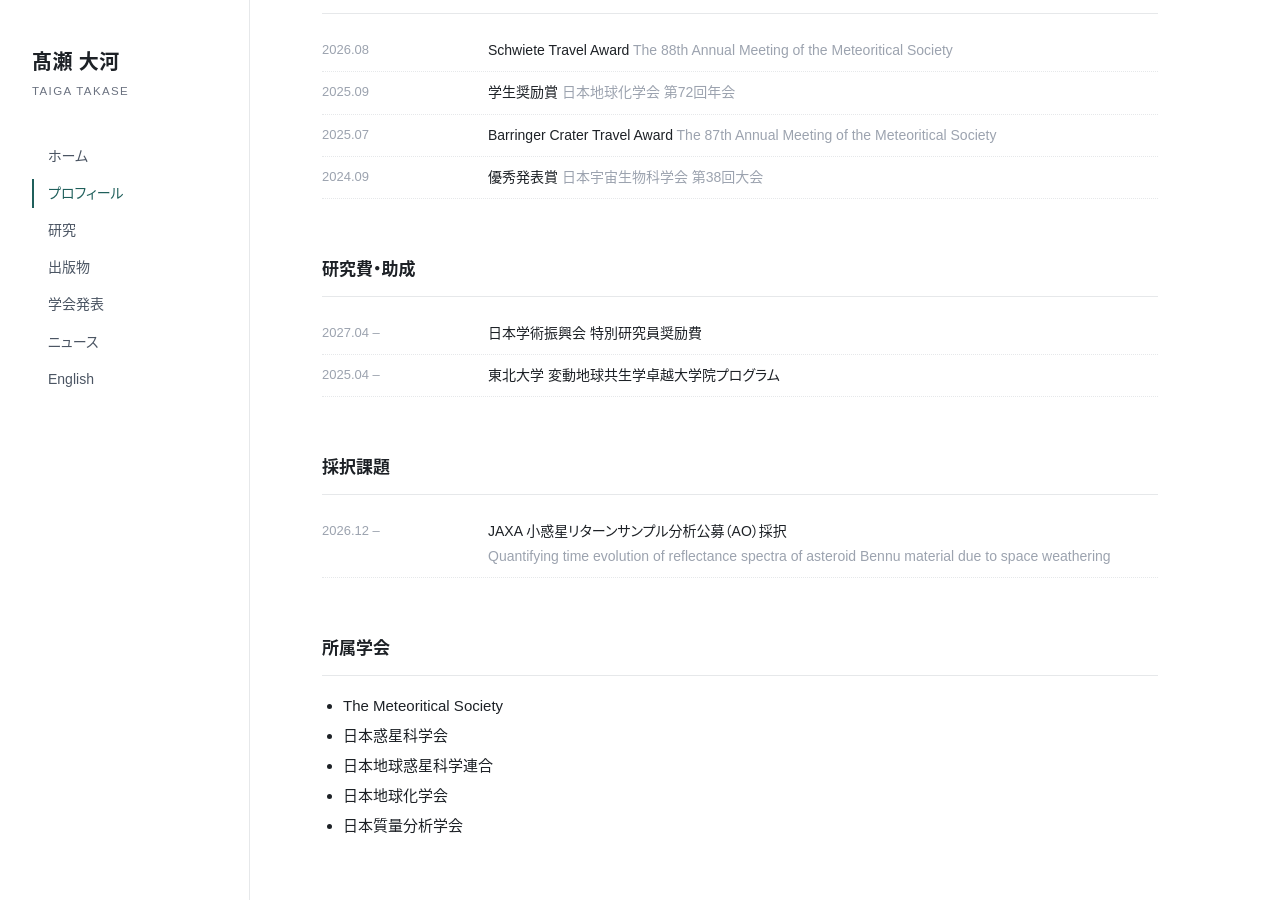
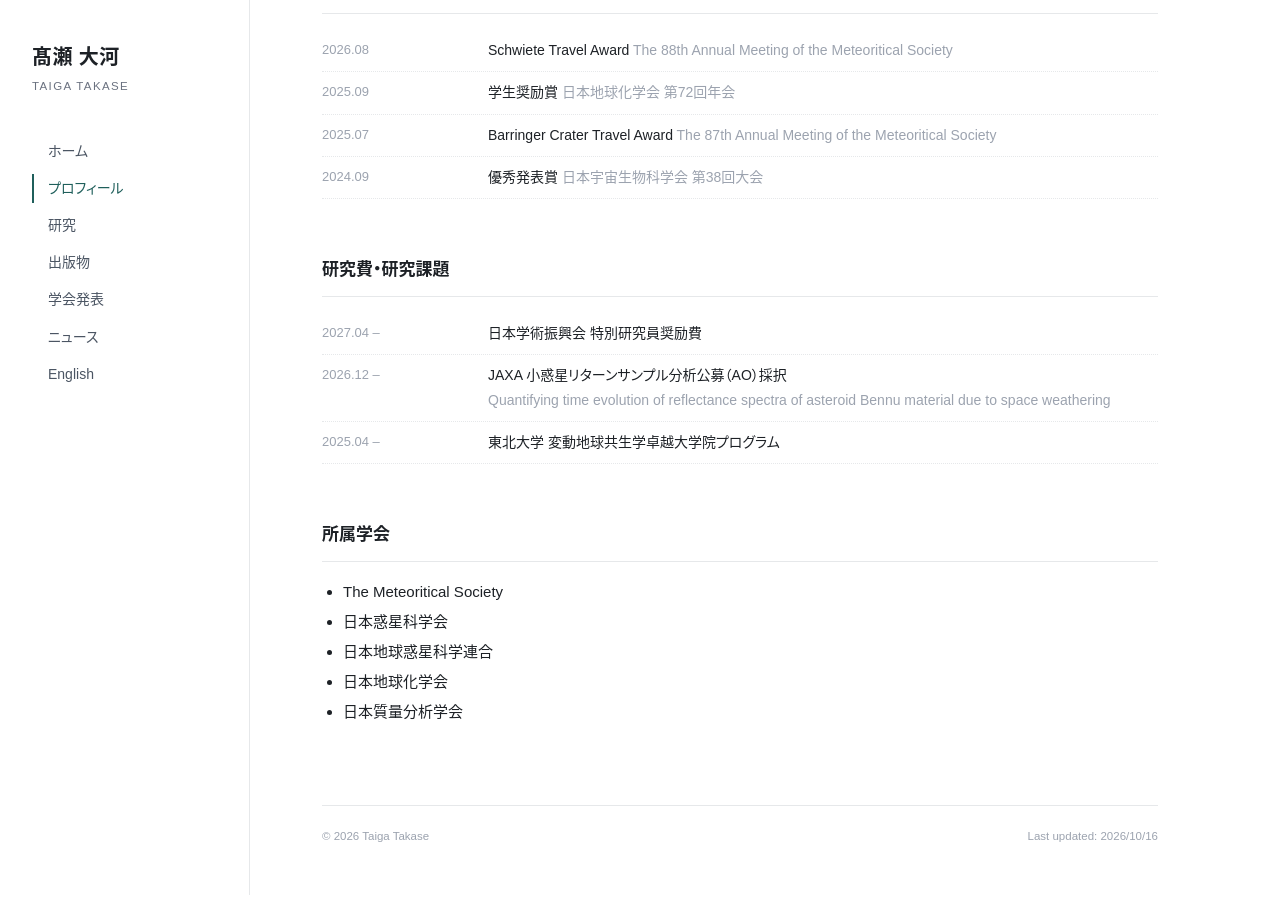
Before and after one commit to takasetaigat1/takasetaigat1.github.io, a Jekyll site: the page built from profile.html, in a window 1280 px wide and 900 px high, scrolled down 858 px. Built offline with Jekyll 4.4.1, drawn with Linux system fonts in a browser that asks for light colours; some web fonts are replaced.

Commit message:
Merge JAXA AO into grants section, rename to 研究費・研究課題
Co-Authored-By: Claude Fable 5.1 <noreply@anthropic.com>
Claude-Session: https://claude.ai/code/session_01WJ69PvNMxXwpNZfvYmXkxj

```diff
--- a/profile.html
+++ b/profile.html
@@ -27,13 +27,8 @@ permalink: /profile/
 {% endif %}
 
 {% if p.grants.size > 0 %}
-<h2>研究費・助成</h2>
-<ul class="timeline">{% for e in p.grants %}<li><span class="dt">{{ e.period }}</span><span>{{ e.text }}</span></li>{% endfor %}</ul>
-{% endif %}
-
-{% if p.projects.size > 0 %}
-<h2>採択課題</h2>
-<ul class="timeline">{% for e in p.projects %}<li><span class="dt">{{ e.period }}</span><span>{{ e.text }}{% if e.sub %}<br><span class="sub">{{ e.sub }}</span>{% endif %}</span></li>{% endfor %}</ul>
+<h2>研究費・研究課題</h2>
+<ul class="timeline">{% for e in p.grants %}<li><span class="dt">{{ e.period }}</span><span>{{ e.text }}{% if e.sub %}<br><span class="sub">{{ e.sub }}</span>{% endif %}</span></li>{% endfor %}</ul>
 {% endif %}
 
 {% if p.activities.size > 0 %}
```
Also changed, not shown: _data/profile.yml (+3 -5 lines).
